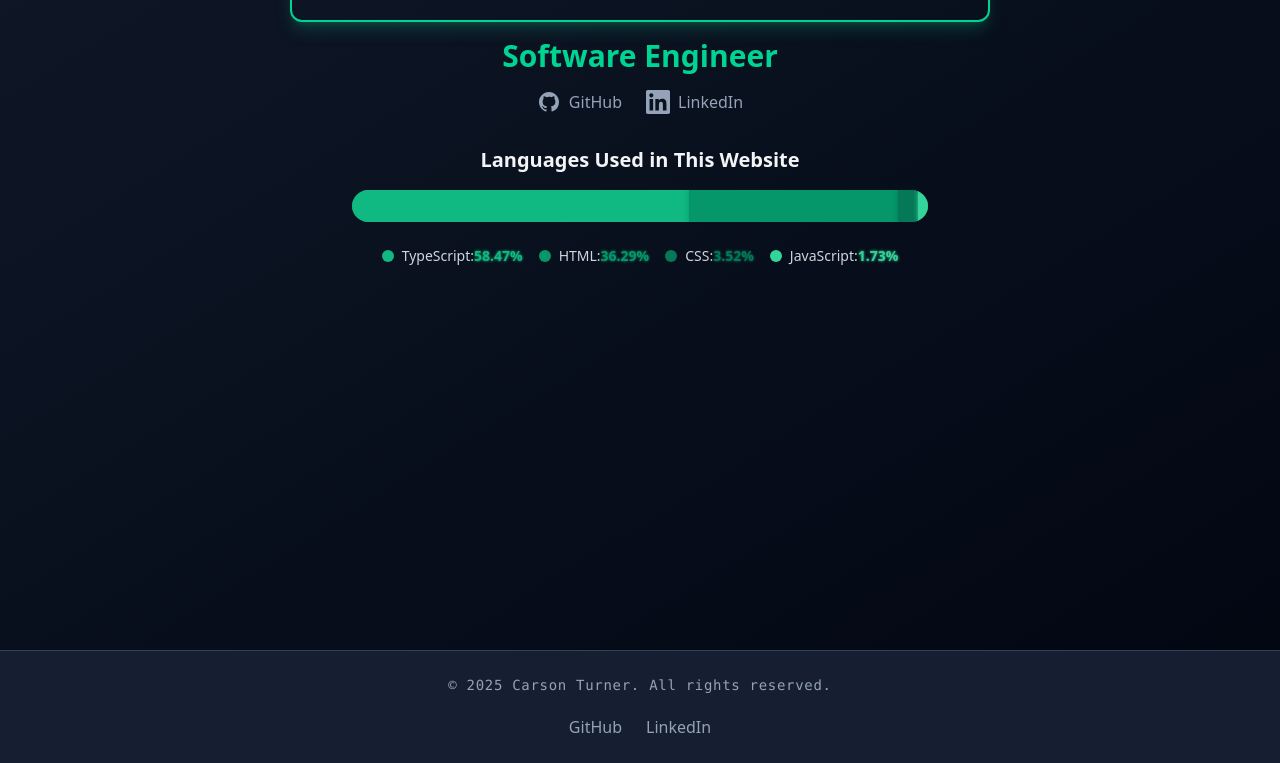
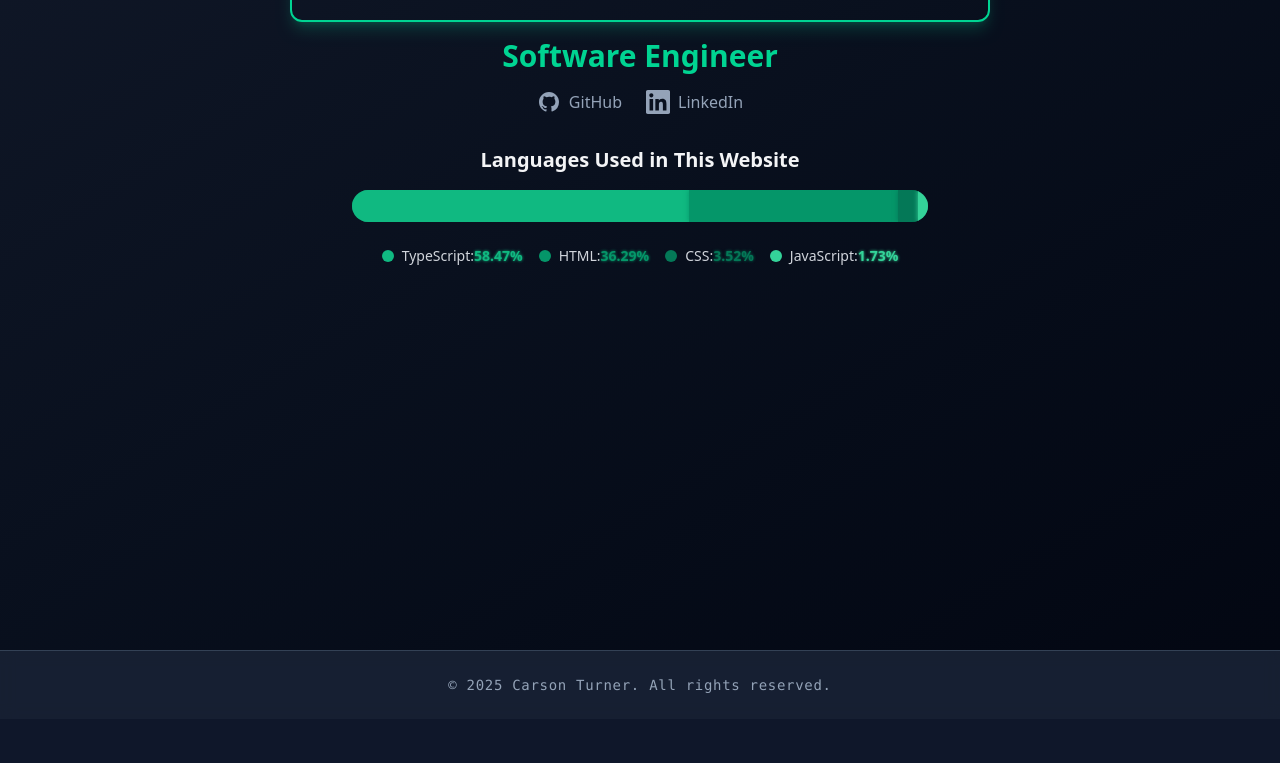
Before and after one commit to leroyperkins/portfolio-website, an Angular app: page / in a window 1280 px wide. Shown: the part 221-984 px from the top of the page. After the commit the page ends 940 px from the top, so only its background shows below. Built offline with nearby package versions, Linux system fonts and the light colour scheme; no server answers.

Commit message:
Footer link removal

```diff
--- a/src/app/shared/layout/footer/footer.component.html
+++ b/src/app/shared/layout/footer/footer.component.html
@@ -3,19 +3,5 @@
     <p class="text-xs md:text-sm font-mono tracking-wider">
       © {{ currentYear }} Carson Turner. All rights reserved.
     </p>
-    <div class="flex justify-center gap-6 mt-5">
-      <a
-        href="https://github.com/leroyperkins"
-        target="_blank"
-        class="text-[var(--color-text-secondary)] hover:text-[var(--color-accent)] hover:underline underline-offset-4 transition font-medium">
-        GitHub
-      </a>
-      <a
-        href="https://linkedin.com/in/carsonturner02"
-        target="_blank"
-        class="text-[var(--color-text-secondary)] hover:text-[var(--color-accent)] hover:underline underline-offset-4 transition font-medium">
-        LinkedIn
-      </a>
-    </div>
   </div>
 </footer>
```
